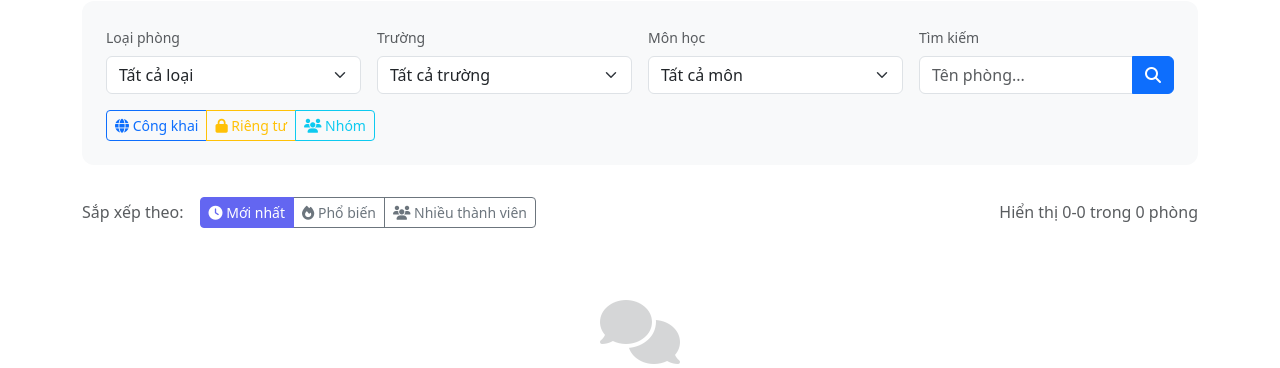
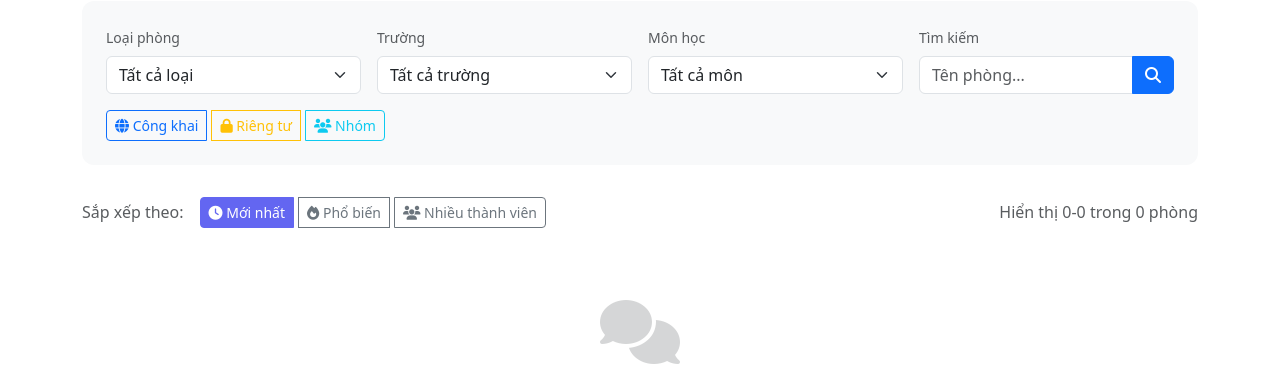
Before and after one commit to Locwara/DO_AN_4, a Django app: page /chat/ in a window 1280 px wide. Shown: the part 416-784 px from the top of the page. Run offline with Django 5.2, Linux system fonts and the light colour scheme; data that the repository does not hold is empty; some libraries are stand-ins or nearby versions.

Commit message:
FIX: Add spacing to quick filter buttons on chat rooms list

```diff
--- a/doan4/home/templates/chat/rooms_list.html
+++ b/doan4/home/templates/chat/rooms_list.html
@@ -508,6 +508,14 @@
     color: white;
 }
 
+.btn-group .btn {
+    margin-right: 5px; /* Add some space between buttons */
+}
+
+.btn-group .btn:last-child {
+    margin-right: 0; /* No margin for the last button */
+}
+
 /* Loading animation */
 .loading {
     opacity: 0.7;
```
